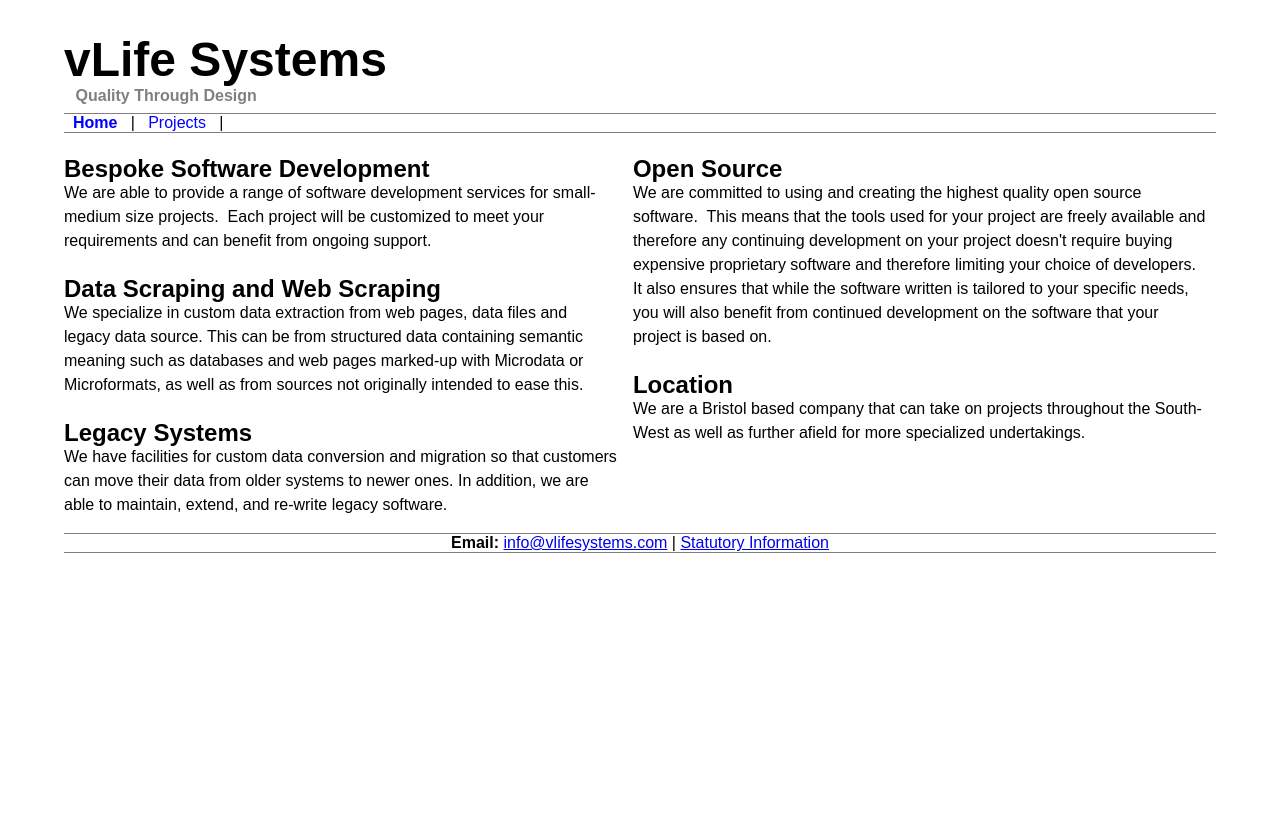
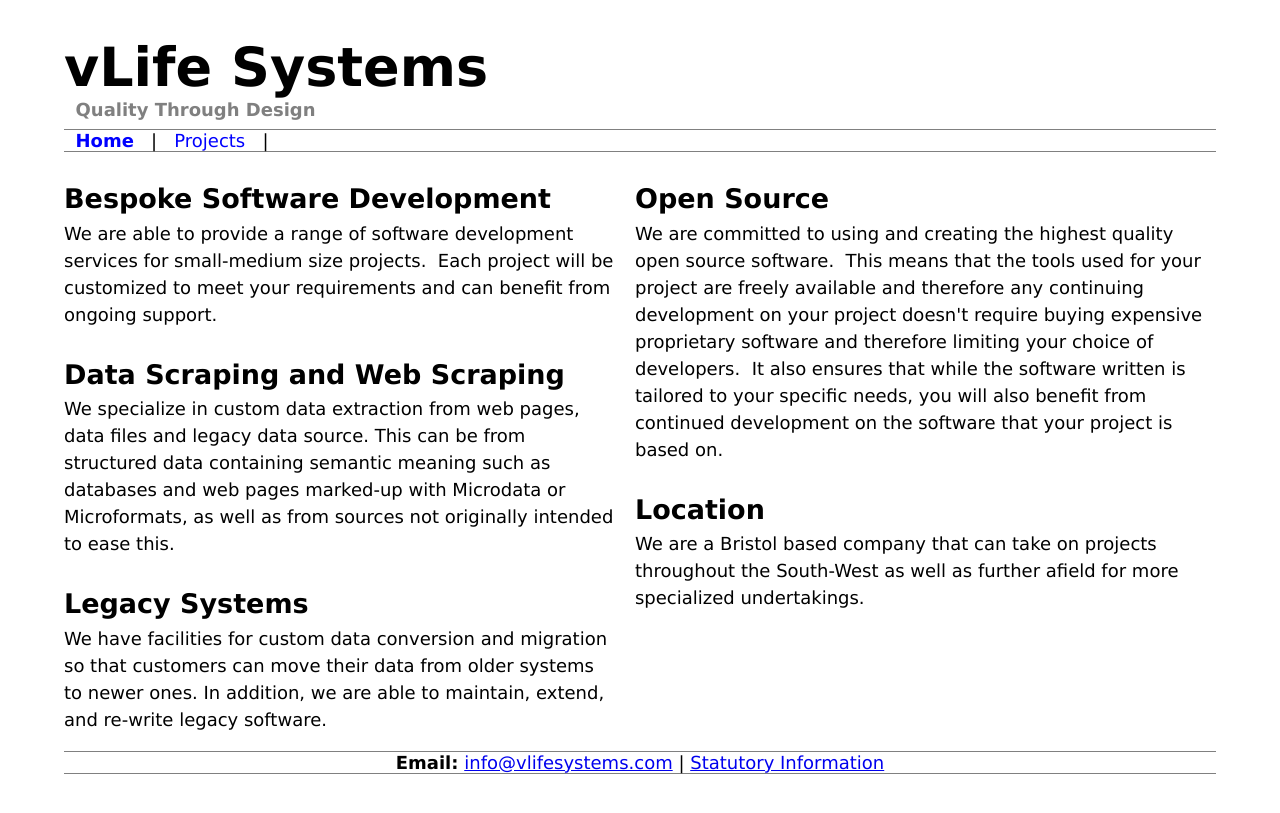
Before and after one commit to vlifesystems/vlifesystems.github.io, a Jekyll site: the page built from index.html, in a window 1280 px wide. Shown: the top 813 px of the page. Built offline with Jekyll 4.4.1, drawn with Linux system fonts in a browser that asks for light colours; Markdown is read by kramdown in place of the engine named in the settings.

Commit message:
Change font and :retab

```diff
--- a/css/sitestyle.css
+++ b/css/sitestyle.css
@@ -2,9 +2,10 @@ body
 {
   color: black;
   background: white;
-	font-family: Arial, Helvetica, sans-serif;
+  font-family: corbel, 'lucida grande', helvetica, sans-serif;
   font-weight: normal;
-	margin-top: 1.5em;
+  font-size: 18px;
+  margin-top: 0;
   margin-left: 5%;
   margin-right: 5%;
   margin-bottom: 0;
@@ -55,7 +56,7 @@ a.menuItemUnselected
 
 /* General page layout */
 div#content {
-	line-height: 150%;
+  line-height: 1.5;
   margin-bottom: 1em;
   padding-bottom: 1em;
 }
```
Lines whose indentation alone changed are shown as unchanged.
